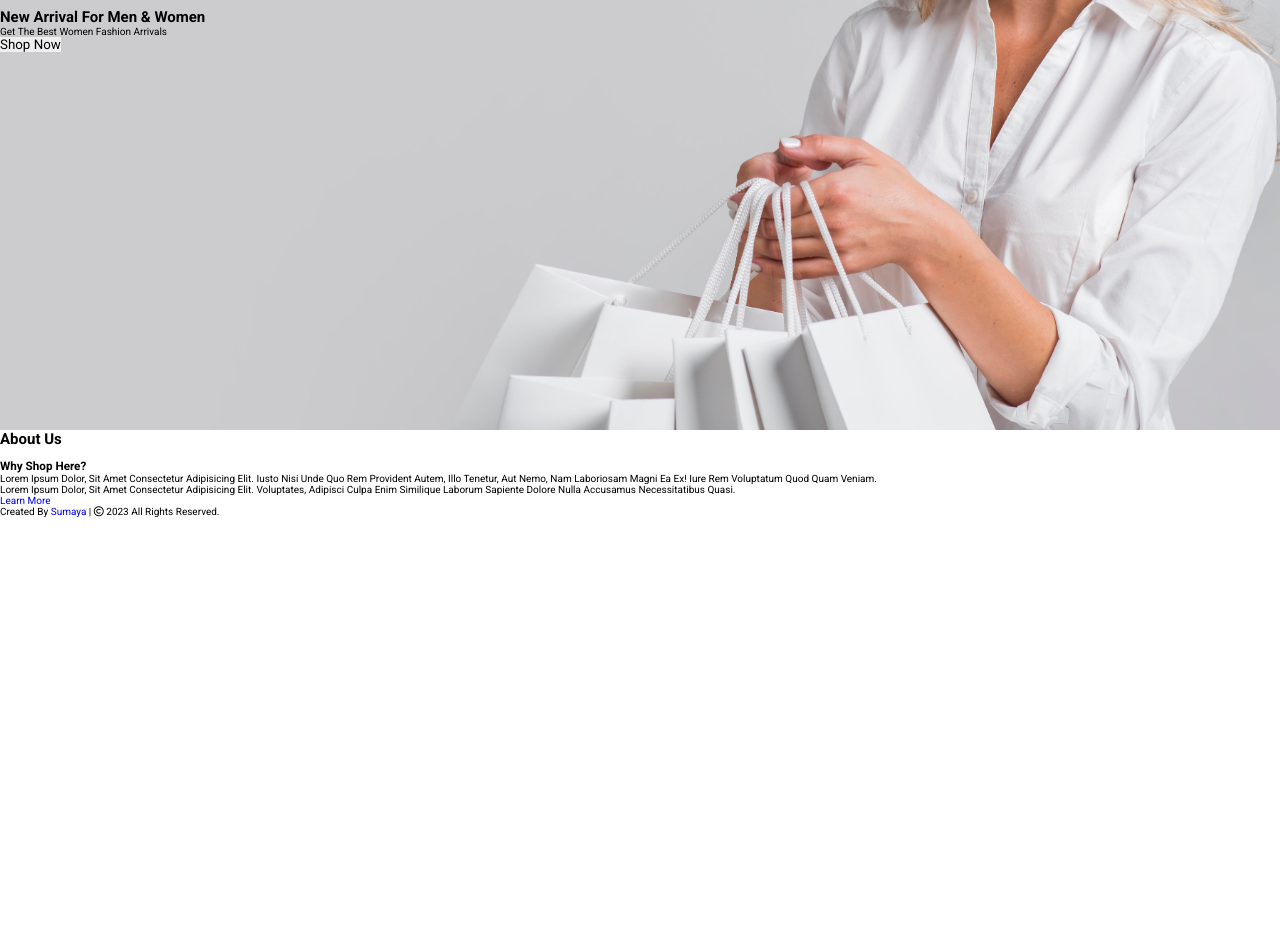
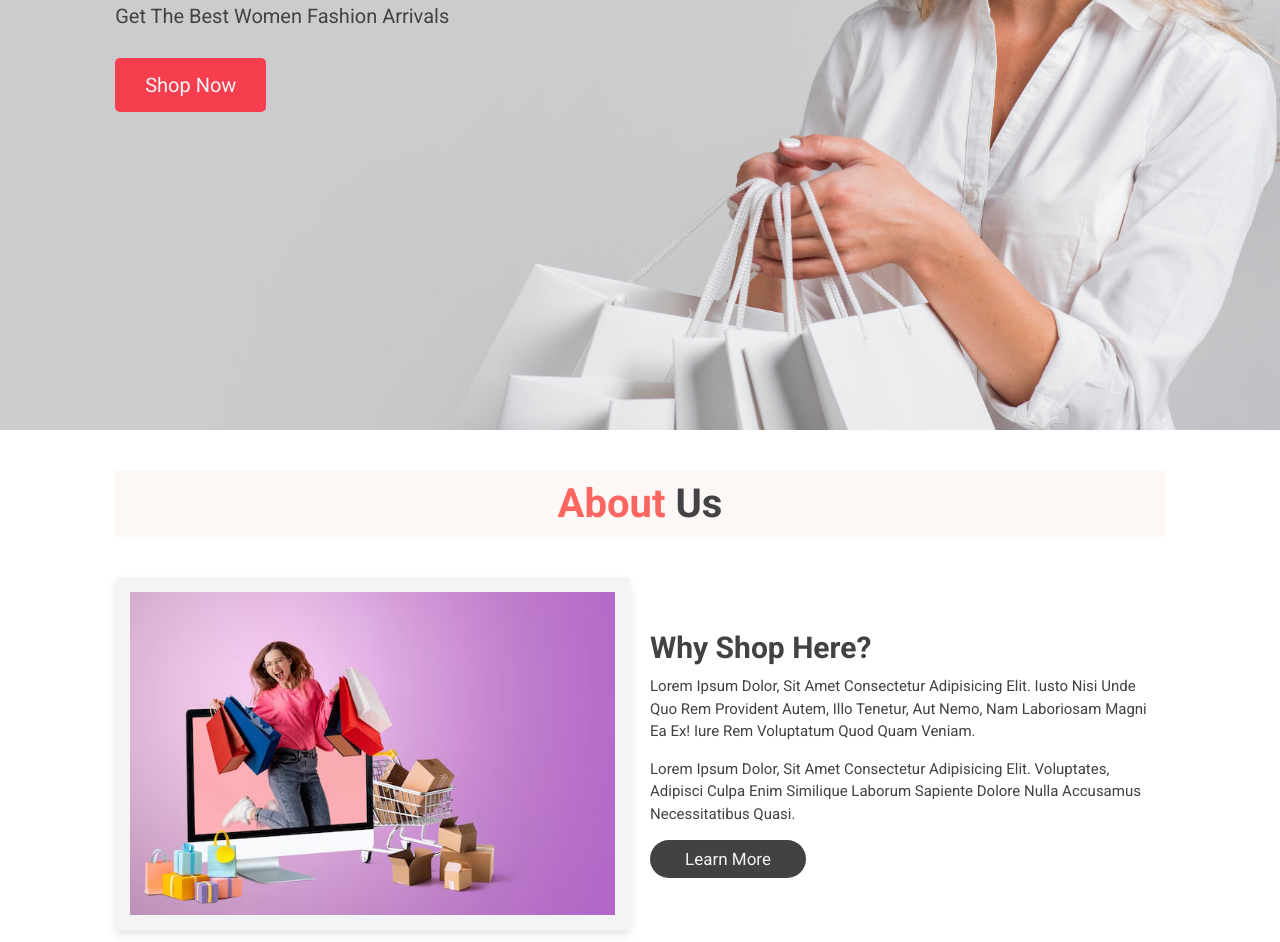
Before and after one commit to Sumaya2021986/MIS455_MID_2021986, a plain HTML site: page index.html in a window 1280 px wide. Shown: the part 370-1312 px from the top of the page. Before the commit the page ends 887 px from the top, so only its background shows below. Drawn offline with Linux system fonts and the light colour scheme.

Commit message:
third Commit

```diff
--- a/index.html
+++ b/index.html
@@ -38,7 +38,8 @@
     <div class="content">
         <h1>New Arrival For Men & Women</h1>
         <p>Get the Best Women Fashion Arrivals</p>
-        <button>Shop Now</button>
+        <a href="product.html">
+        <button>Shop Now</button></a>
     </div>
 </section>
 <!-- Home section ends-->
--- a/style.css
+++ b/style.css
@@ -67,7 +67,7 @@ header .icons a:hover{
     color: #fd6561;
 }
 
-* Home styling */
+/* Home styling */
 
 section{
     padding: 2rem 9%;
@@ -81,3 +81,125 @@ section{
     background-size: cover;
     background-position: center;
 }
+
+.home .content{
+    max-width: 50rem;
+
+}
+
+.home .content h1{
+    font-size: 30px;
+    color: #424144;
+}
+
+.home .content p{
+    font-size: 20px;
+    margin-top: 20px;
+    color: #424144;
+}
+
+.home .content button{
+    margin-top: 30px;
+    padding: 15px 30px;
+    border: none;
+    background: #f63e4e;
+    color: #f3f4f6;
+    font-size: 20px;
+    border-radius: 5px;
+    cursor: pointer;
+}
+
+.home .content button:hover{
+    background: #424144;
+
+}
+/* About styling */
+.heading{
+    text-align: center;
+    font-size: 4rem;
+    color: #424144;
+    padding: 1rem;
+    margin:2rem 0;
+    background: rgba(215, 102, 73, 0.05);
+}
+
+.heading span{
+    color: #fd6561;
+}
+
+.about .row{
+    display: flex;
+    align-items: center;
+    gap: 2rem;
+    flex-wrap: wrap;
+    padding: 2rem 0;
+    padding-bottom: 3rem;
+}
+.about .row .image-container {
+    flex: 1 1 40rem;
+    position: relative;
+
+}
+.about .row .image-container img{
+    width: 100%;
+    border: 1.5rem solid #f3f4f6;
+    border-radius: 0.5rem;
+    box-shadow: 0 0.5rem 1rem rgba(0,0,0,0.1);
+    height: 100%;
+    object-fit: cover;
+
+
+}
+
+.about .row .content{
+    flex: 1 1 40rem;
+}
+
+.about .row .content h3{
+  font-size: 3rem;
+  color: #424144;
+
+}
+
+.about .row .content p{
+    font-size: 1.5rem;
+    color: #424144;
+    padding: 0.5rem 0;
+    padding-top: 1rem;
+    line-height: 1.5;
+
+  }
+
+.btn {
+    display: inline-block;
+    margin-top: 1rem;
+    border-radius: 5rem;
+    color: #f3f4f6;
+    background: #424144;
+    padding: 0.9rem 3.5rem;
+    cursor: pointer;
+    font-size: 1.7rem;
+}
+
+.btn:hover{
+    background: #fd6561;
+
+}
+
+
+/* footer */
+
+footer{
+
+    background: #111;
+    padding: 15px 23px;
+    color: #fff;
+    text-align: center;
+}
+footer span a{
+    color: #f63e4e;
+    text-decoration: none;
+}
+footer span a:hover{
+    text-decoration: underline;
+}
```
Also changed, not shown: about.jpg (added).
